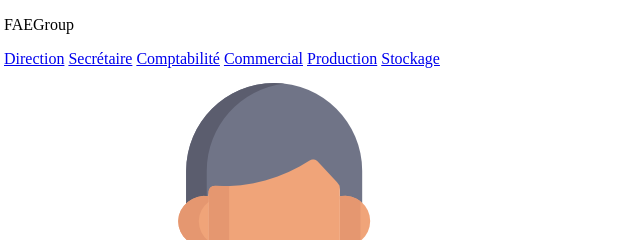
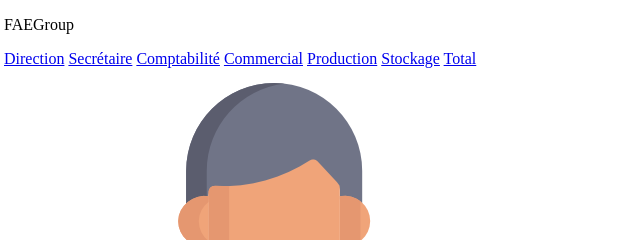
Before and after one commit to Naloue/Projets, a plain HTML site: page Site-Appel-Offre/index.html in a window 1280 px wide. Shown: the top 240 px of the page, 4-644 px from the left. Drawn offline with Linux system fonts and the light colour scheme.

Commit message:
ajout .html

```diff
--- a/Site-Appel-Offre/index.html
+++ b/Site-Appel-Offre/index.html
@@ -21,6 +21,7 @@
             <a href="commercial.html">Commercial</a>
             <a href="production.html">Production</a>
             <a href="stockage.html">Stockage</a>
+            <a href="total.html">Total</a>
         </div>
     </header>
     <main>
```
Also changed, not shown: Site-Appel-Offre/total.html (added).
